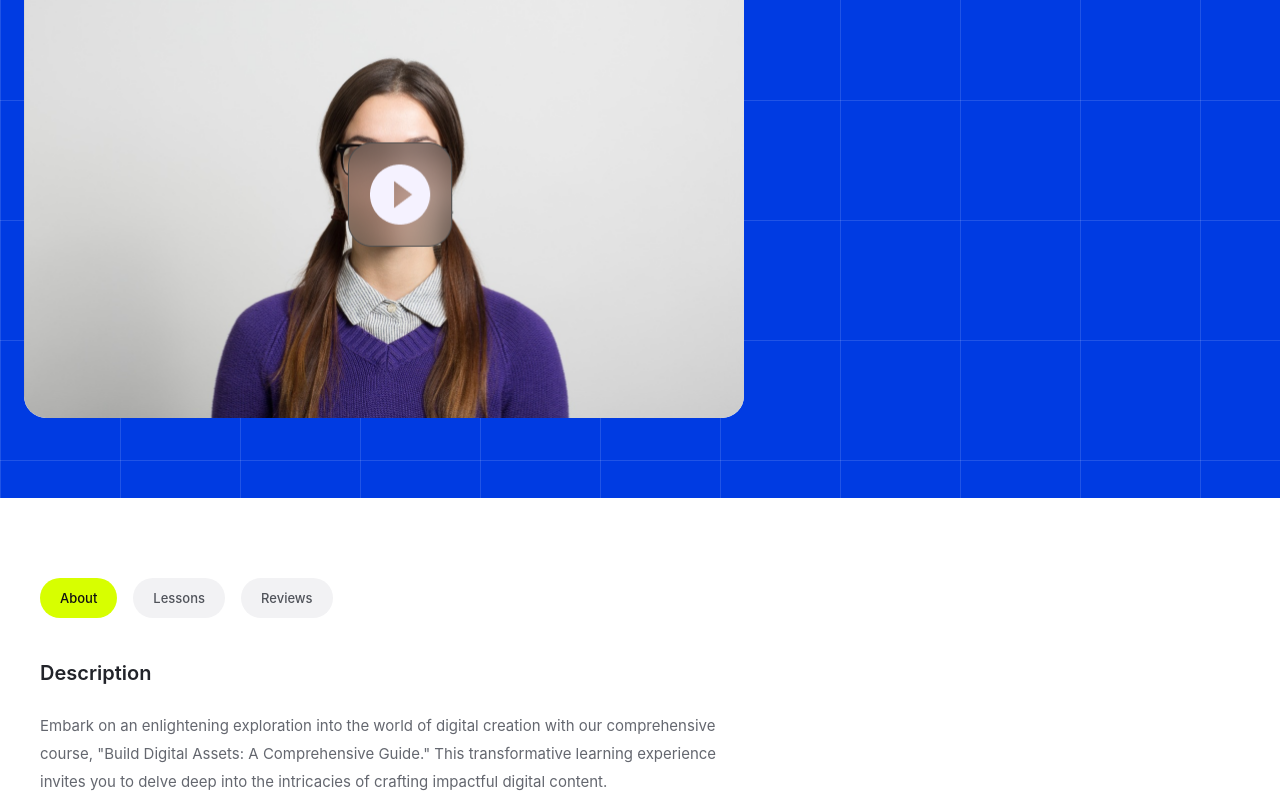
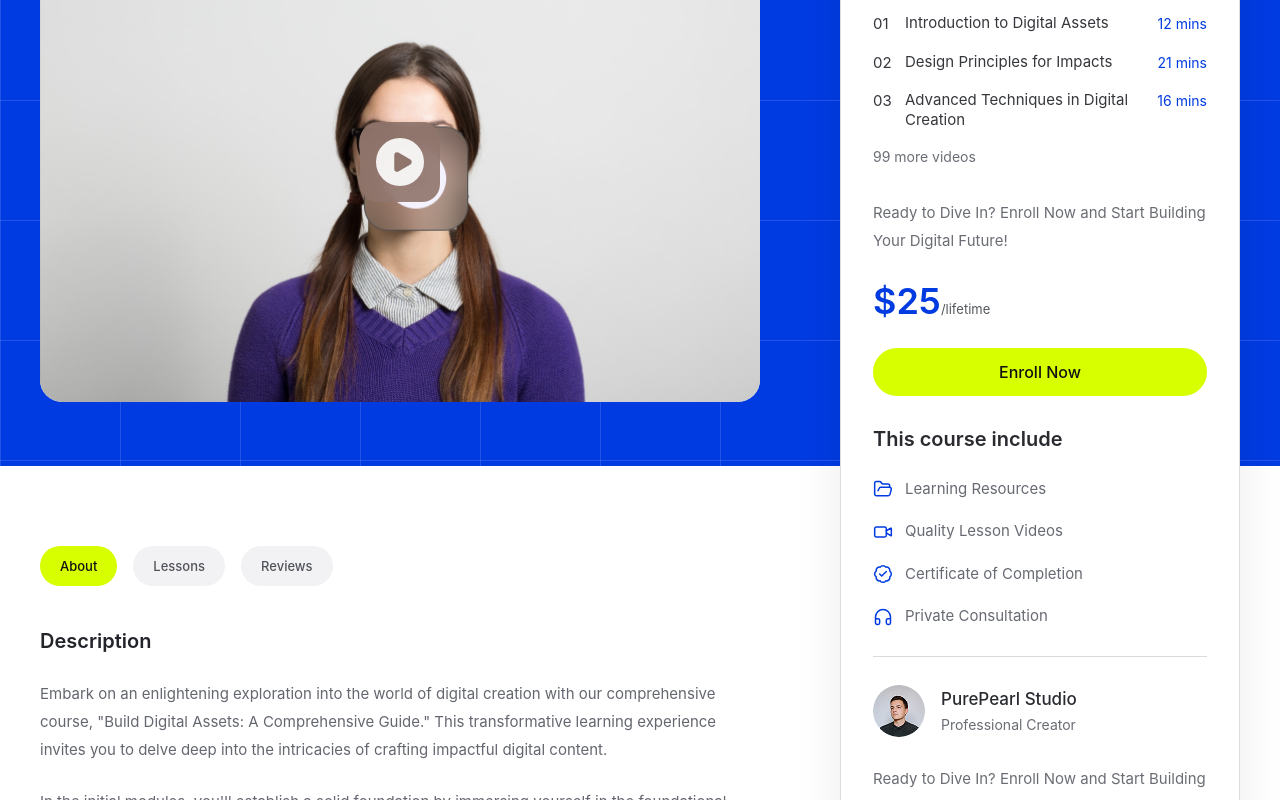
Before and after one commit to sakib-333/byte-space-new, a React (Vite) app: page /courses/1 in a window 1280 px wide. Shown: the part 500-1300 px from the top of the page. Built offline with nearby package versions, Linux system fonts and the light colour scheme.

Commit message:
Update tab sections.

```diff
--- a/src/modules/course-details/components/CourseDetailsHero.tsx
+++ b/src/modules/course-details/components/CourseDetailsHero.tsx
@@ -1,21 +1,23 @@
 import {
     BarChart3,
+    Play,
     Share2,
     Star,
     Users,
 } from "lucide-react"
-import type { Course } from "../types/course"
-import Thumbnail from "../assets/thumbnail.png"
-
+import ThumbnailImage from "../assets/thumbnail.png"
+import type { Course } from "@/modules/courses/types/course"
 
 interface CourseDetailsHeroProps {
     course: Course
 }
 
-const CourseDetailsHero = ({ course }: CourseDetailsHeroProps) => {
+const CourseDetailsHero = ({
+    course,
+}: CourseDetailsHeroProps) => {
     return (
         <section
-            className="relative overflow-hidden bg-[#003BE2] px-6 pb-16 pt-40 md:pb-20 md:pt-44"
+            className="relative overflow-hidden bg-[#003BE2] px-6 pb-16 pt-40"
             style={{
                 backgroundImage: `
                     linear-gradient(rgba(255,255,255,0.13) 1px, transparent 1px),
@@ -24,16 +26,17 @@ const CourseDetailsHero = ({ course }: CourseDetailsHeroProps) => {
                 backgroundSize: "120px 120px",
             }}
         >
-            <div className="mx-auto max-w-350">
+            <div className="mx-auto max-w-300">
                 {/* Top content */}
                 <div className="flex items-start justify-between gap-10">
-                    <div className="max-w-[850px]">
+                    <div className="max-w-212.5">
                         <h1 className="text-[36px] leading-[1.1] font-semibold tracking-[-0.03em] text-white md:text-[44px]">
                             {course.title}
                         </h1>
 
                         <p className="mt-3 text-[17px] font-medium text-white md:text-[20px]">
-                            Unlock the Power of Digital Creation with Expert Guidance
+                            Unlock the Power of Digital Creation with Expert
+                            Guidance
                         </p>
 
                         <p className="mt-7 text-[16px] text-white">
@@ -43,19 +46,17 @@ const CourseDetailsHero = ({ course }: CourseDetailsHeroProps) => {
                             </span>
                         </p>
 
-                        {/* Meta */}
+                        {/* Course information */}
                         <div className="mt-6 flex flex-wrap items-center gap-4">
-                            {/* Level */}
                             <div className="flex h-10 items-center gap-3 rounded-full bg-white px-5 text-[15px] text-[#292B31]">
                                 <BarChart3
                                     className="size-5 text-[#003BE2]"
-                                    strokeWidth={2.4}
+                                    strokeWidth={2.3}
                                 />
 
                                 {course.level}
                             </div>
 
-                            {/* Rating */}
                             <div className="flex h-10 items-center gap-3 rounded-full bg-white px-5 text-[15px] text-[#292B31]">
                                 <Star
                                     className="size-5 fill-[#003BE2] text-[#003BE2]"
@@ -67,11 +68,10 @@ const CourseDetailsHero = ({ course }: CourseDetailsHeroProps) => {
                                 </span>
                             </div>
 
-                            {/* Students */}
                             <div className="flex h-10 items-center gap-3 rounded-full bg-white px-5 text-[15px] text-[#292B31]">
                                 <Users
                                     className="size-5 text-[#003BE2]"
-                                    strokeWidth={2.2}
+                                    strokeWidth={2}
                                 />
 
                                 <span>199 Students</span>
@@ -82,9 +82,13 @@ const CourseDetailsHero = ({ course }: CourseDetailsHeroProps) => {
                     {/* Share */}
                     <button
                         type="button"
-                        className="hidden h-11 shrink-0 items-center gap-3 rounded-full bg-[#D7FF00] px-6 text-[15px] font-medium text-[#161616] transition-transform hover:scale-[1.03] md:flex"
+                        className="hidden h-11 shrink-0 items-center gap-3 rounded-full bg-[#D7FF00] px-6 text-[15px] font-medium text-[#161616] transition-colors hover:bg-[#C8EF00] md:flex"
                     >
-                        <Share2 className="size-5" strokeWidth={1.8} />
+                        <Share2
+                            className="size-5"
+                            strokeWidth={1.8}
+                        />
+
                         Share
                     </button>
                 </div>
@@ -94,17 +98,31 @@ const CourseDetailsHero = ({ course }: CourseDetailsHeroProps) => {
                     type="button"
                     className="mt-6 flex h-11 items-center gap-3 rounded-full bg-[#D7FF00] px-6 text-[15px] font-medium text-[#161616] md:hidden"
                 >
-                    <Share2 className="size-5" strokeWidth={1.8} />
+                    <Share2
+                        className="size-5"
+                        strokeWidth={1.8}
+                    />
+
                     Share
                 </button>
 
-                {/* Course preview / image */}
-                <div className="relative mt-14 aspect-[1.5/1] w-full max-w-[720px] overflow-hidden rounded-[22px] bg-[#ECECEC]">
-                    <img
-                        src={Thumbnail}
-                        alt="Course preview"
-                        className="size-full object-cover"
-                    />
+                {/* Thumbnail */}
+                <div className="relative mt-14 aspect-3/2 w-full max-w-180 overflow-hidden rounded-[22px] bg-[#EAEAEA] lg:h-120 lg:aspect-auto">
+                    <img src={ThumbnailImage} alt="Course Thumbnail" className="h-full w-full object-cover" />
+
+                    {/* Play button */}
+                    <button
+                        type="button"
+                        aria-label="Play course preview"
+                        className="absolute left-1/2 top-1/2 flex size-20 -translate-x-1/2 -translate-y-1/2 items-center justify-center rounded-[18px] bg-[#8F756C]/90 backdrop-blur-sm"
+                    >
+                        <span className="flex size-12 items-center justify-center rounded-full bg-white/90">
+                            <Play
+                                className="ml-1 size-6 fill-[#8F756C] text-[#8F756C]"
+                                strokeWidth={1.5}
+                            />
+                        </span>
+                    </button>
                 </div>
             </div>
         </section>
--- /dev/null
+++ b/src/modules/course-details/components/CourseEnrollmentCard.tsx
@@ -0,0 +1,177 @@
+import {
+    BadgeCheck,
+    FolderOpen,
+    Headphones,
+    Video,
+} from "lucide-react"
+import PerlStudioAvatar from "../assets/perl_studio_avater.png"
+
+const CourseEnrollmentCard = () => {
+    return (
+        <div className="rounded-3xl border border-[#DADCE0] bg-white p-8 shadow-[0_18px_50px_rgba(0,0,0,0.08)]">
+            {/* Lessons */}
+            <h2 className="text-[20px] font-semibold text-[#26272C]">
+                112 Lessons (24 hours)
+            </h2>
+
+            <div className="mt-7 space-y-4">
+                <div className="grid grid-cols-[24px_1fr_auto] items-start gap-2">
+                    <span className="text-[15px] text-[#35373C]">
+                        01
+                    </span>
+
+                    <span className="text-[15px] leading-5 text-[#35373C]">
+                        Introduction to Digital Assets
+                    </span>
+
+                    <span className="whitespace-nowrap text-[14px] text-[#003BE2]">
+                        12 mins
+                    </span>
+                </div>
+
+                <div className="grid grid-cols-[24px_1fr_auto] items-start gap-2">
+                    <span className="text-[15px] text-[#35373C]">
+                        02
+                    </span>
+
+                    <span className="text-[15px] leading-5 text-[#35373C]">
+                        Design Principles for Impacts
+                    </span>
+
+                    <span className="whitespace-nowrap text-[14px] text-[#003BE2]">
+                        21 mins
+                    </span>
+                </div>
+
+                <div className="grid grid-cols-[24px_1fr_auto] items-start gap-2">
+                    <span className="text-[15px] text-[#35373C]">
+                        03
+                    </span>
+
+                    <span className="text-[15px] leading-5 text-[#35373C]">
+                        Advanced Techniques in Digital Creation
+                    </span>
+
+                    <span className="whitespace-nowrap text-[14px] text-[#003BE2]">
+                        16 mins
+                    </span>
+                </div>
+            </div>
+
+            <p className="mt-4 text-[14px] text-[#6B6E76]">
+                99 more videos
+            </p>
+
+            {/* CTA copy */}
+            <p className="mt-8 text-[15px] leading-7 text-[#6A6D74]">
+                Ready to Dive In? Enroll Now and Start Building Your Digital
+                Future!
+            </p>
+
+            {/* Price */}
+            <div className="mt-7 flex items-baseline">
+                <span className="text-[36px] leading-none font-semibold text-[#003BE2]">
+                    $25
+                </span>
+
+                <span className="text-[13px] text-[#55585F]">
+                    /lifetime
+                </span>
+            </div>
+
+            {/* Enroll */}
+            <button
+                type="button"
+                className="mt-7 h-12 w-full rounded-full bg-[#D7FF00] text-[16px] font-medium text-[#111] transition-colors hover:bg-[#C8EF00]"
+            >
+                Enroll Now
+            </button>
+
+            {/* Course includes */}
+            <div className="mt-7">
+                <h3 className="text-[20px] font-semibold text-[#292B30]">
+                    This course include
+                </h3>
+
+                <div className="mt-6 space-y-5">
+                    <div className="flex items-center gap-3">
+                        <FolderOpen
+                            className="size-5 shrink-0 text-[#003BE2]"
+                            strokeWidth={1.8}
+                        />
+
+                        <span className="text-[15px] text-[#676A72]">
+                            Learning Resources
+                        </span>
+                    </div>
+
+                    <div className="flex items-center gap-3">
+                        <Video
+                            className="size-5 shrink-0 text-[#003BE2]"
+                            strokeWidth={1.8}
+                        />
+
+                        <span className="text-[15px] text-[#676A72]">
+                            Quality Lesson Videos
+                        </span>
+                    </div>
+
+                    <div className="flex items-center gap-3">
+                        <BadgeCheck
+                            className="size-5 shrink-0 text-[#003BE2]"
+                            strokeWidth={1.8}
+                        />
+
+                        <span className="text-[15px] text-[#676A72]">
+                            Certificate of Completion
+                        </span>
+                    </div>
+
+                    <div className="flex items-center gap-3">
+                        <Headphones
+                            className="size-5 shrink-0 text-[#003BE2]"
+                            strokeWidth={1.8}
+                        />
+
+                        <span className="text-[15px] text-[#676A72]">
+                            Private Consultation
+                        </span>
+                    </div>
+                </div>
+            </div>
+
+            <div className="my-7 h-px bg-[#D9DADD]" />
+
+            {/* Creator */}
+            <div className="flex items-center gap-4">
+                <div className="size-13 shrink-0 overflow-hidden rounded-full bg-[#ECEDEF]">
+                    <img src={PerlStudioAvatar} alt="Perl Studio Avatar" className="h-full w-full object-cover" />
+                </div>
+
+                <div>
+                    <h3 className="text-[17px] font-medium text-[#292B30]">
+                        PurePearl Studio
+                    </h3>
+
+                    <p className="mt-0.5 text-[14px] text-[#696C73]">
+                        Professional Creator
+                    </p>
+                </div>
+            </div>
+
+            <p className="mt-7 text-[15px] leading-7 text-[#6A6D74]">
+                Ready to Dive In? Enroll Now and Start Building Your Digital
+                Future!
+            </p>
+
+            <button
+                type="button"
+                className="mt-6 rounded-full border border-[#CDD0D5] px-5 py-2.5 text-[14px] text-[#484B52] transition-colors hover:bg-[#F5F5F6]"
+            >
+                See Full Profile
+            </button>
+        </div>
+    )
+}
+
+export default CourseEnrollmentCard
--- a/src/modules/course-details/pages/CourseDetailsPage.tsx
+++ b/src/modules/course-details/pages/CourseDetailsPage.tsx
@@ -1,24 +1,47 @@
 import { useParams } from "react-router-dom"
+
+import { courses } from "@/modules/courses/data/courses"
+
 import CourseDetailsHero from "../components/CourseDetailsHero"
-import { courses } from "@/modules/courses/data/courses"
+import CourseDetailsTabs from "../components/CourseDetailsTabs"
+import CourseEnrollmentCard from "../components/CourseEnrollmentCard"
 import NotFound from "../components/NotFound"
-import CourseDetailsTabs from "../components/CourseDetailsTabs"
 
 const CourseDetailsPage = () => {
     const { courseId } = useParams()
 
-    const course = courses.find((course) => course.id === Number(courseId))
+    const course = courses.find(
+        (course) => course.id === Number(courseId),
+    )
 
     if (!course) {
-        return (
-            <NotFound />
-        )
+        return <NotFound />
     }
+
     return (
-        <div>
+        <main>
+            {/* Hero contains thumbnail */}
             <CourseDetailsHero course={course} />
-            <CourseDetailsTabs />
-        </div>
+
+            {/* Tabs + overlapping enrollment card */}
+            <section className="relative bg-white px-6">
+                <div className="mx-auto grid max-w-300 items-start gap-12 lg:grid-cols-[minmax(0,720px)_400px] lg:justify-between">
+
+                    {/* Tabs */}
+                    <div className="order-2 min-w-0 py-16 lg:order-1 lg:py-20">
+                        <CourseDetailsTabs />
+                    </div>
+
+                    {/* Enrollment */}
+                    <aside
+                        className="order-1 z-30 pt-10 lg:order-2 lg:-mt-136 lg:sticky lg:top-28 lg:self-start lg:pt-0"
+                    >
+                        <CourseEnrollmentCard />
+                    </aside>
+
+                </div>
+            </section>
+        </main>
     )
 }
 
```
Also changed, not shown: src/modules/course-details/components/CourseDetailsTabs.tsx (+15 -21 lines), src/modules/course-details/assets/perl_studio_avater.png (added).
